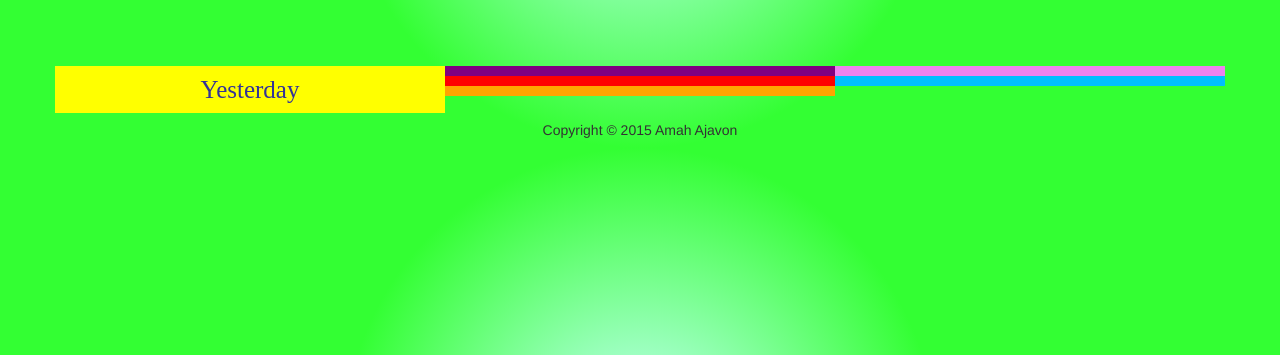
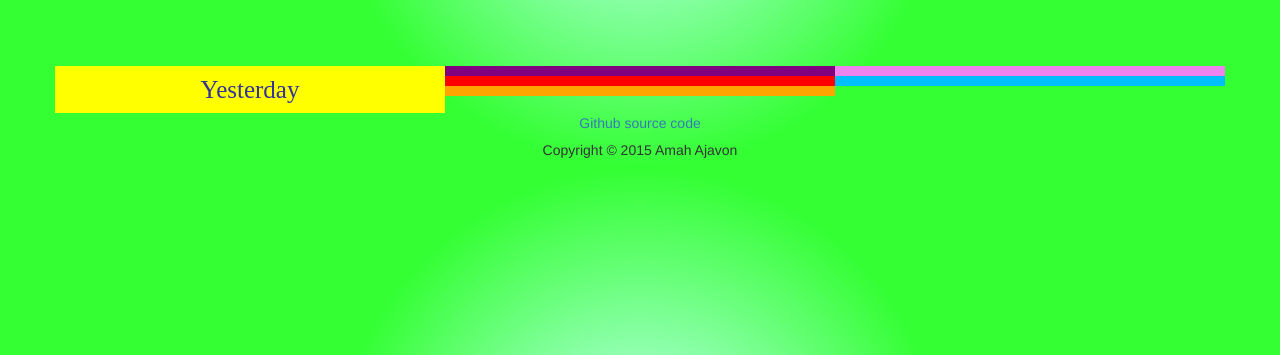
Before and after one commit to AmahAjavon/simpleWeather, a plain HTML site: page index.html in a window 1280 px wide. Shown: the part 445-800 px from the top of the page. Drawn offline with nearby package versions, Linux system fonts and the light colour scheme.

Commit message:
link added

```diff
--- a/index.html
+++ b/index.html
@@ -69,6 +69,7 @@
         </div>
       </div>
     </div>
+    <p class="text-center"><a href="https://github.com/AmahAjavon/simpleWeather">Github source code     </a></p>
     <h5 class="text-center">Copyright © 2015 Amah Ajavon</h5>
   </body>
   <script src="vendor/jquery/dist/jquery.js"></script>
```
